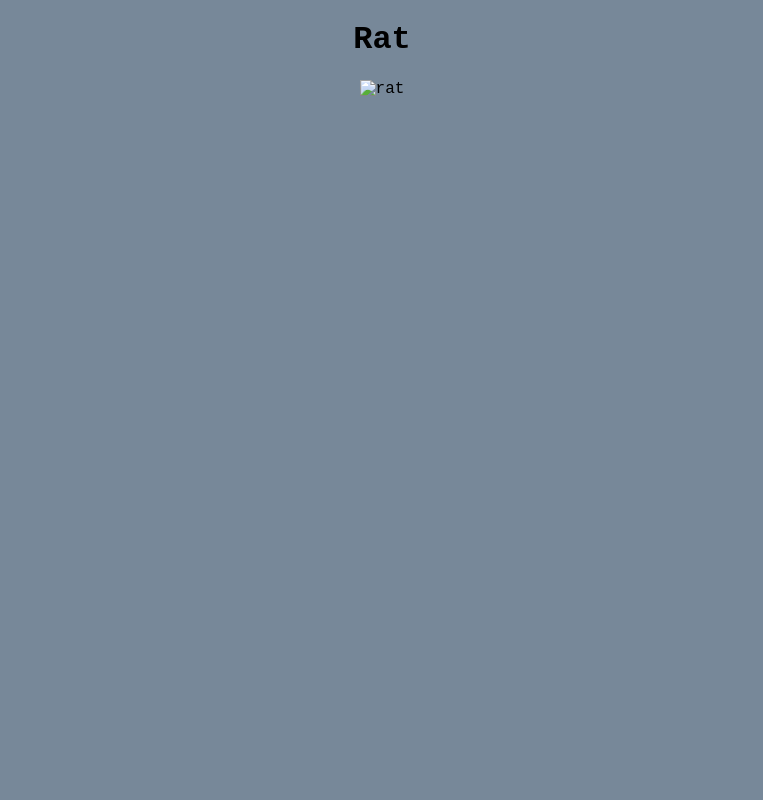
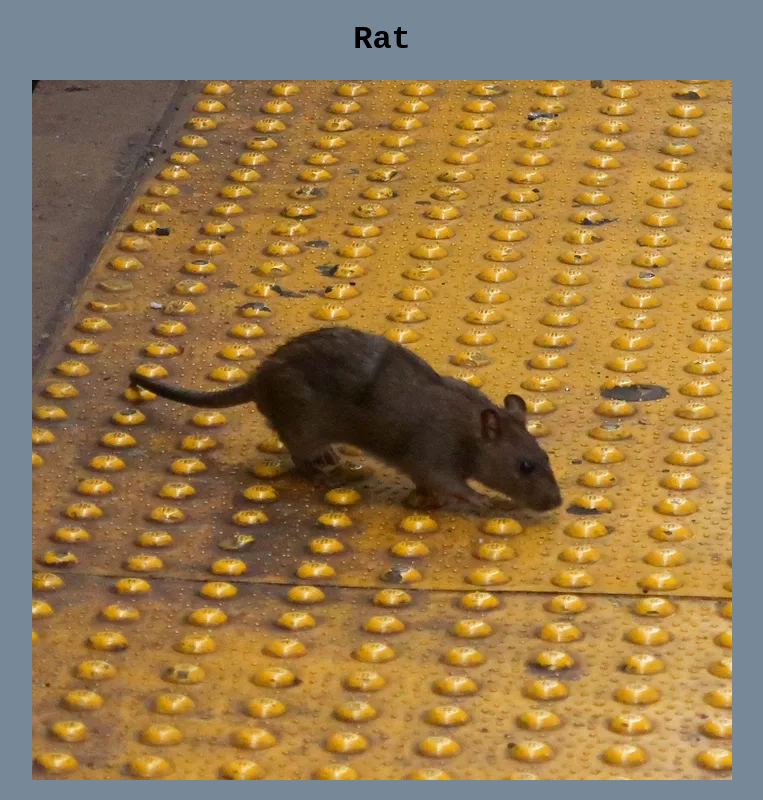
Before and after one commit to katie34/NY_zoo, a plain HTML site: page rat.html in a window 1280 px wide. Shown: the whole page, without its empty margins (258-1021 px from the left). Drawn offline with Linux system fonts and the light colour scheme.

Commit message:
add image to rat.html

```diff
--- a/rat.html
+++ b/rat.html
@@ -6,5 +6,5 @@
 </head>
 <body>
     <h1>Rat</h1>
-    <img src="img/subwayrat.webp" alt="rat">
+    <img src="img/rat.jpg.webp" alt="rat">
 </body>
```
Also changed, not shown: img/rat.jpg.webp (added).
